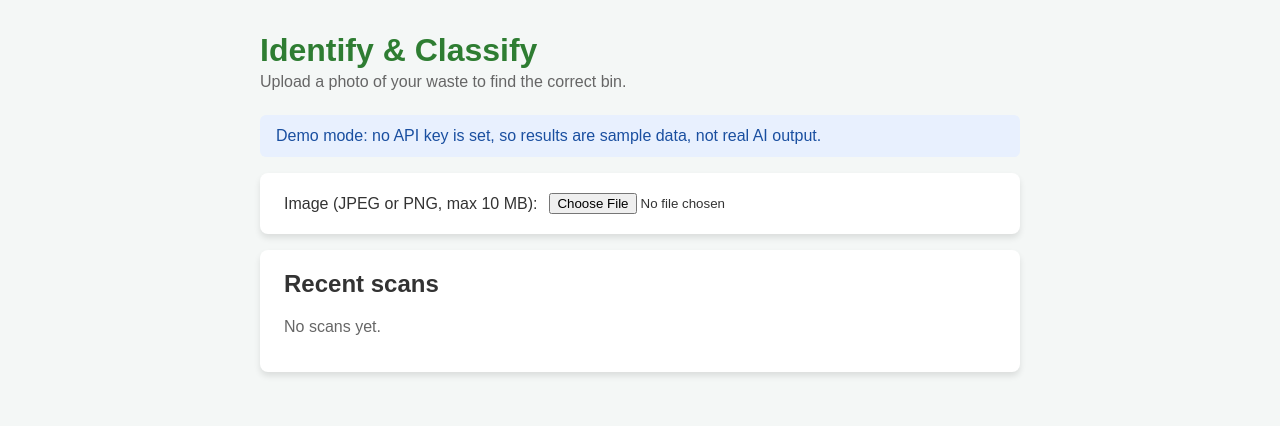
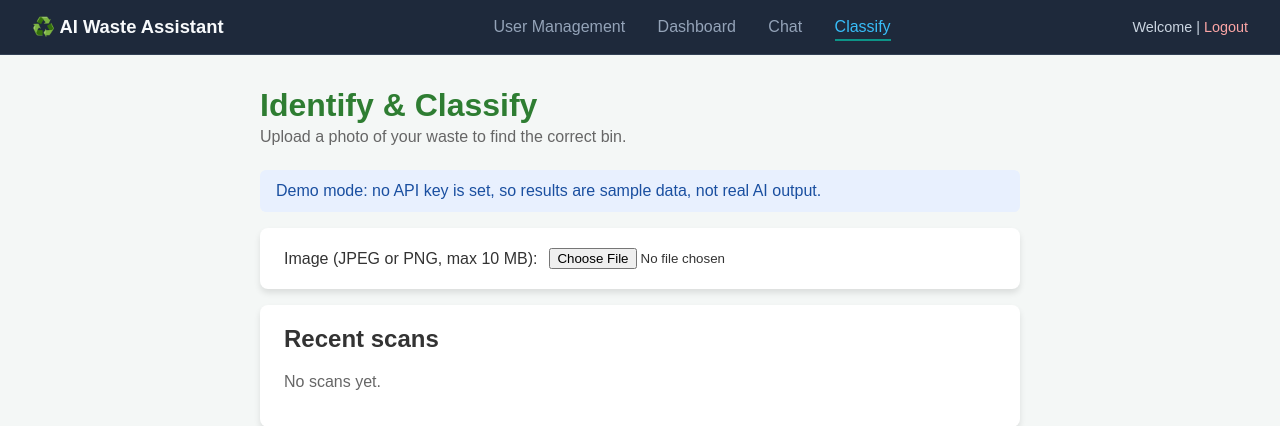
Before and after one commit to b-ahmoo/CPC---AI-Waste-Classification-System, a Flask app: page /classify/ in a window 1280 px wide. Shown: the top 426 px of the page. Run offline with Flask 3, Linux system fonts and the light colour scheme; data that the repository does not hold is empty.

Commit message:
fix: added nav bar to all displays

```diff
--- a/templates/classification/index.html
+++ b/templates/classification/index.html
@@ -1,34 +1,188 @@
 <!DOCTYPE html>
 <html lang="en">
+
 <head>
     <meta charset="UTF-8">
     <meta name="viewport" content="width=device-width, initial-scale=1">
     <title>Identify &amp; Classify</title>
     <style>
-        body { font-family: Arial, sans-serif; background-color: #f4f7f6; color: #333; margin: 0; }
-        main { max-width: 760px; margin: 0 auto; padding: 32px 16px 48px; }
-        h1 { color: #2e7d32; margin: 0 0 4px; }
-        .subtitle { color: #666; margin: 0 0 24px; }
-        .card { background: white; padding: 20px 24px; border-radius: 8px; box-shadow: 0 4px 6px rgba(0,0,0,0.1); margin-bottom: 16px; }
-        .banner { padding: 12px 16px; border-radius: 6px; margin-bottom: 16px; }
-        .banner.demo { background: #e8f0fe; color: #1a4fa0; }
-        .banner.error { background: #fdecea; color: #a61b1b; }
-        .banner.info { background: #f0f0f0; color: #555; }
-        form { display: flex; flex-wrap: wrap; gap: 12px; align-items: center; }
-        button { background: #2e7d32; color: white; border: none; padding: 10px 20px; border-radius: 6px; font-size: 15px; cursor: pointer; }
-        button:hover { background: #256528; }
-        #status { color: #2e7d32; font-weight: 600; }
-        .preview { max-width: 280px; max-height: 280px; border-radius: 8px; display: block; margin-bottom: 16px; }
-        .result h2 { margin: 0 0 8px; font-size: 20px; }
-        .result p { margin: 4px 0; }
-        .pfand { background: #e6f4ea; color: #1e6b2e; padding: 10px 14px; border-radius: 6px; margin-top: 10px; }
-        .table-wrap { overflow-x: auto; }
-        table { width: 100%; border-collapse: collapse; font-size: 14px; }
-        th, td { text-align: left; padding: 8px; border-bottom: 1px solid #e5e5e5; }
-        th { color: #666; font-weight: 600; }
+        body {
+            font-family: Arial, sans-serif;
+            background-color: #f4f7f6;
+            color: #333;
+            margin: 0;
+        }
+
+        main {
+            max-width: 760px;
+            margin: 0 auto;
+            padding: 32px 16px 48px;
+        }
+
+        h1 {
+            color: #2e7d32;
+            margin: 0 0 4px;
+        }
+
+        .subtitle {
+            color: #666;
+            margin: 0 0 24px;
+        }
+
+        .card {
+            background: white;
+            padding: 20px 24px;
+            border-radius: 8px;
+            box-shadow: 0 4px 6px rgba(0, 0, 0, 0.1);
+            margin-bottom: 16px;
+        }
+
+        .banner {
+            padding: 12px 16px;
+            border-radius: 6px;
+            margin-bottom: 16px;
+        }
+
+        .banner.demo {
+            background: #e8f0fe;
+            color: #1a4fa0;
+        }
+
+        .banner.error {
+            background: #fdecea;
+            color: #a61b1b;
+        }
+
+        .banner.info {
+            background: #f0f0f0;
+            color: #555;
+        }
+
+        form {
+            display: flex;
+            flex-wrap: wrap;
+            gap: 12px;
+            align-items: center;
+        }
+
+        button {
+            background: #2e7d32;
+            color: white;
+            border: none;
+            padding: 10px 20px;
+            border-radius: 6px;
+            font-size: 15px;
+            cursor: pointer;
+        }
+
+        button:hover {
+            background: #256528;
+        }
+
+        #status {
+            color: #2e7d32;
+            font-weight: 600;
+        }
+
+        .preview {
+            max-width: 280px;
+            max-height: 280px;
+            border-radius: 8px;
+            display: block;
+            margin-bottom: 16px;
+        }
+
+        .result h2 {
+            margin: 0 0 8px;
+            font-size: 20px;
+        }
+
+        .result p {
+            margin: 4px 0;
+        }
+
+        .pfand {
+            background: #e6f4ea;
+            color: #1e6b2e;
+            padding: 10px 14px;
+            border-radius: 6px;
+            margin-top: 10px;
+        }
+
+        .table-wrap {
+            overflow-x: auto;
+        }
+
+        table {
+            width: 100%;
+            border-collapse: collapse;
+            font-size: 14px;
+        }
+
+        th,
+        td {
+            text-align: left;
+            padding: 8px;
+            border-bottom: 1px solid #e5e5e5;
+        }
+
+        th {
+            color: #666;
+            font-weight: 600;
+        }
+
+        header {
+            background: #1e293b;
+            color: white;
+            padding: 16px 32px;
+            display: flex;
+            justify-content: space-between;
+            align-items: center;
+            border-bottom: 1px solid #334155;
+        }
+
+        header h3 {
+            margin: 0;
+            font-size: 1.15rem;
+            display: flex;
+            align-items: center;
+            gap: 8px;
+            color: #f8fafc;
+        }
+
+        header nav a {
+            color: #94a3b8;
+            text-decoration: none;
+            margin-left: 28px;
+            font-weight: 500;
+            transition: color 0.2s;
+        }
+
+        header nav a:hover,
+        header nav a.active {
+            color: #38bdf8;
+        }
+
+        header nav a.active {
+            border-bottom: 2px solid #0d9488;
+            padding-bottom: 4px;
+        }
     </style>
 </head>
+
 <body>
+    <header>
+        <h3>♻️ AI Waste Assistant</h3>
+        <nav>
+            <a href="{{ url_for('usermanagement.user_profile') }}" >User Management</a>
+            <a href="{{ url_for('dashboard.data_page') }}">Dashboard</a>
+            <a href="{{ url_for('chatbot_bp.chat_home') }}">Chat</a>
+            <a href="{{ url_for('classification.classify') }}" class="active">Classify</a>
+
+        </nav>
+        <div style="font-size: 0.9rem; color: #cbd5e1;">Welcome | <a href="{{ url_for('usermanagement.logout') }}"
+                style="color: #fca5a5; text-decoration: none; font-weight: 500;">Logout</a></div>
+    </header>
     <main>
         <h1>Identify &amp; Classify</h1>
         <p class="subtitle">Upload a photo of your waste to find the correct bin.</p>
@@ -73,7 +227,15 @@
             {% if recent %}
             <div class="table-wrap">
                 <table>
-                <thead><tr><th>Time (UTC)</th><th>Item</th><th>Material</th><th>Bin</th><th>Pfand</th></tr></thead>
+                    <thead>
+                        <tr>
+                            <th>Time (UTC)</th>
+                            <th>Item</th>
+                            <th>Material</th>
+                            <th>Bin</th>
+                            <th>Pfand</th>
+                        </tr>
+                    </thead>
                     <tbody>
                         {% for s in recent %}
                         <tr>
@@ -93,4 +255,5 @@
         </div>
     </main>
 </body>
+
 </html>
```
Also changed, not shown: templates/chatbot/chat.html (+55 -2 lines). Lines whose indentation alone changed are shown as unchanged.
